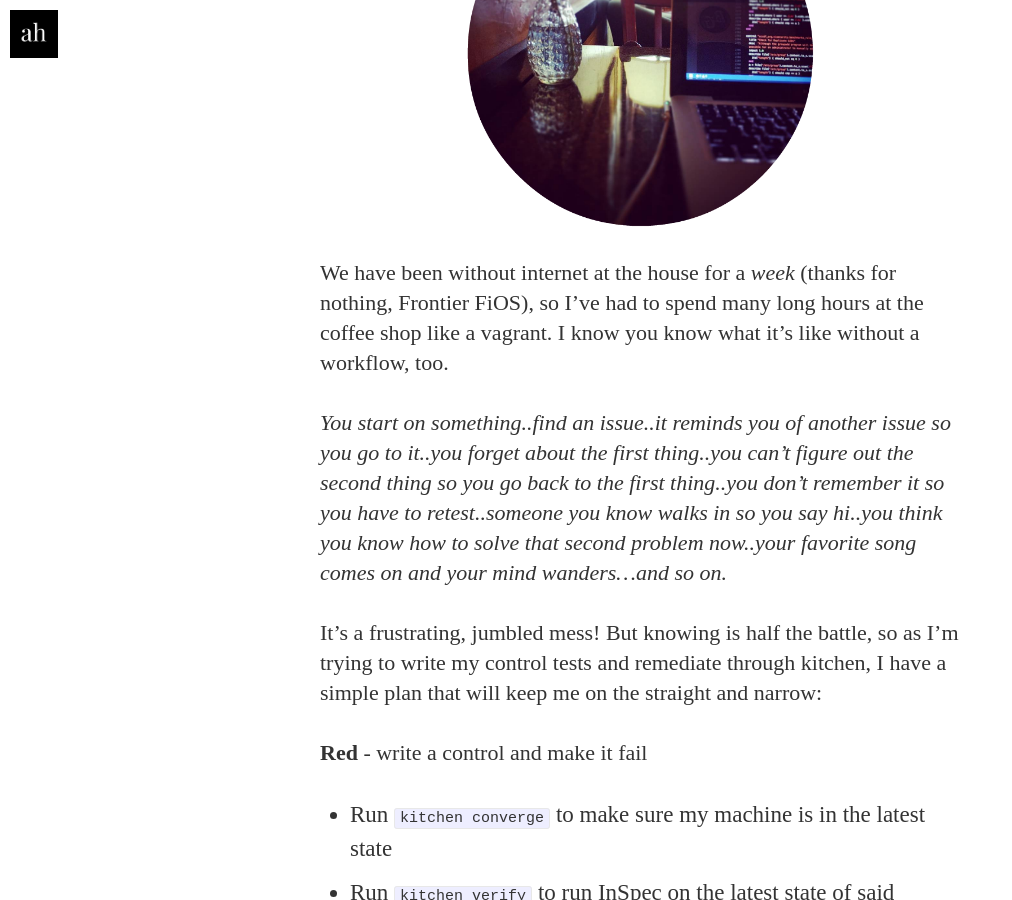
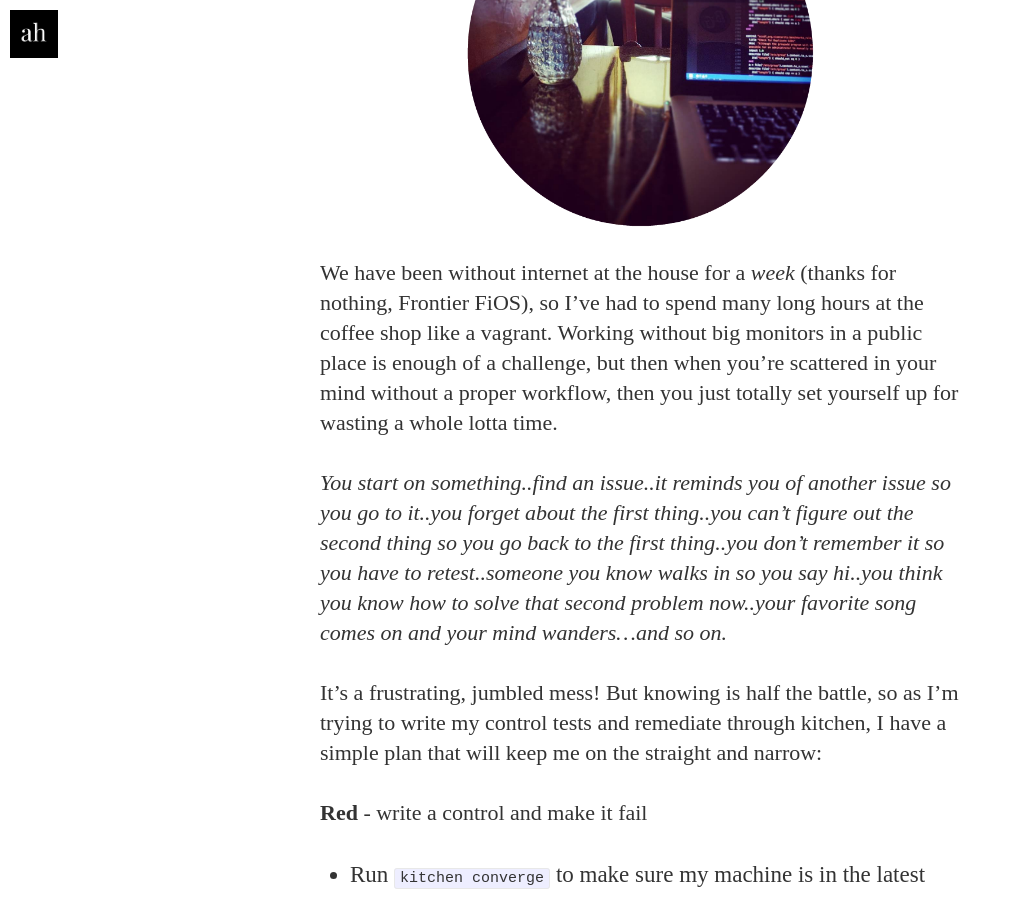
Before and after one commit to anniehedgpeth/anniehedgpeth.github.io, a Jekyll site: the page built from _posts/2016-06-07-red-green-refactor.markdown, in a window 1280 px wide and 900 px high, scrolled down 5127 px. Shown: the whole window, without its empty margins (0-1012 px from the left). Built offline with Jekyll 4.4.1, drawn with Linux system fonts in a browser that asks for light colours; nearby versions of some CDN libraries; some web fonts are replaced.

Commit message:
really fixed bullets and cleared up text

```diff
--- a/_posts/2016-06-07-red-green-refactor.markdown
+++ b/_posts/2016-06-07-red-green-refactor.markdown
@@ -60,7 +60,7 @@
 
 <img src='/assets/article_images/2016-06-07-red-green-refactor/coffee-shop.png' style='display: block; margin-left: auto; margin-right: auto; padding-top: 40px' />
 
-We have been without internet at the house for a *week* (thanks for nothing, Frontier FiOS), so I've had to spend many long hours at the coffee shop like a vagrant. I know you know what it's like without a workflow, too.
+We have been without internet at the house for a *week* (thanks for nothing, Frontier FiOS), so I've had to spend many long hours at the coffee shop like a vagrant. Working without big monitors in a public place is enough of a challenge, but then when you're scattered in your mind without a proper workflow, then you just totally set yourself up for wasting a whole lotta time.
 
 *You start on something..find an issue..it reminds you of another issue so you go to it..you forget about the first thing..you can't figure out the second thing so you go back to the first thing..you don't remember it so you have to retest..someone you know walks in so you say hi..you think you know how to solve that second problem now..your favorite song comes on and your mind wanders...and so on.*
 
@@ -73,16 +73,19 @@
   - Write a control for the current test I'm running
   - Run `kitchen verify` again to see if it failed
 
+
 **Green** - fix the control with Chef
 
   - Remediate my failure through a resource in my cookbook in kitchen
   - Run `kitchen converge` to fix the problem
   - Run `kitchen verify` again to see if it fixed it
 
+
 **Refactor** - make sure I have a good solution going forward
 
   - Clean up - if something didn't work, figure out why
   - Check In - a little at a time because when it breaks it sucks and it's hard to figure out where it broke
 
+
 # Concluding Thoughts
 When things are all in a jumble and I'm confused and frustrated and mad, it's easy to tell myself some pretty self-defeating junk. But focus is so simple and so powerful. And in the past when I've really focused on things, like Airbnb, I've had great results. I know that the same will be true for my IT pursuits, and I'm excited to see what happens.
```
